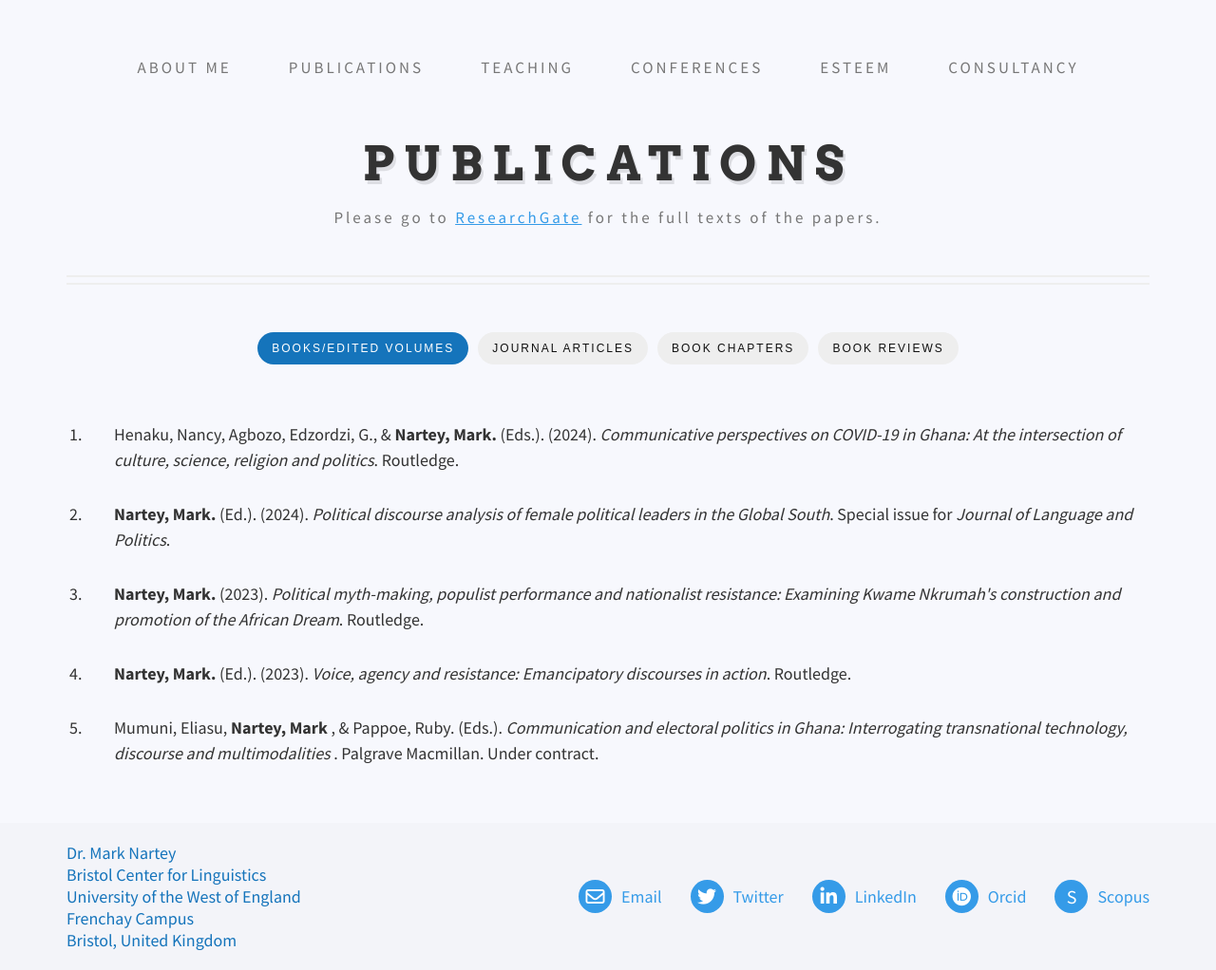
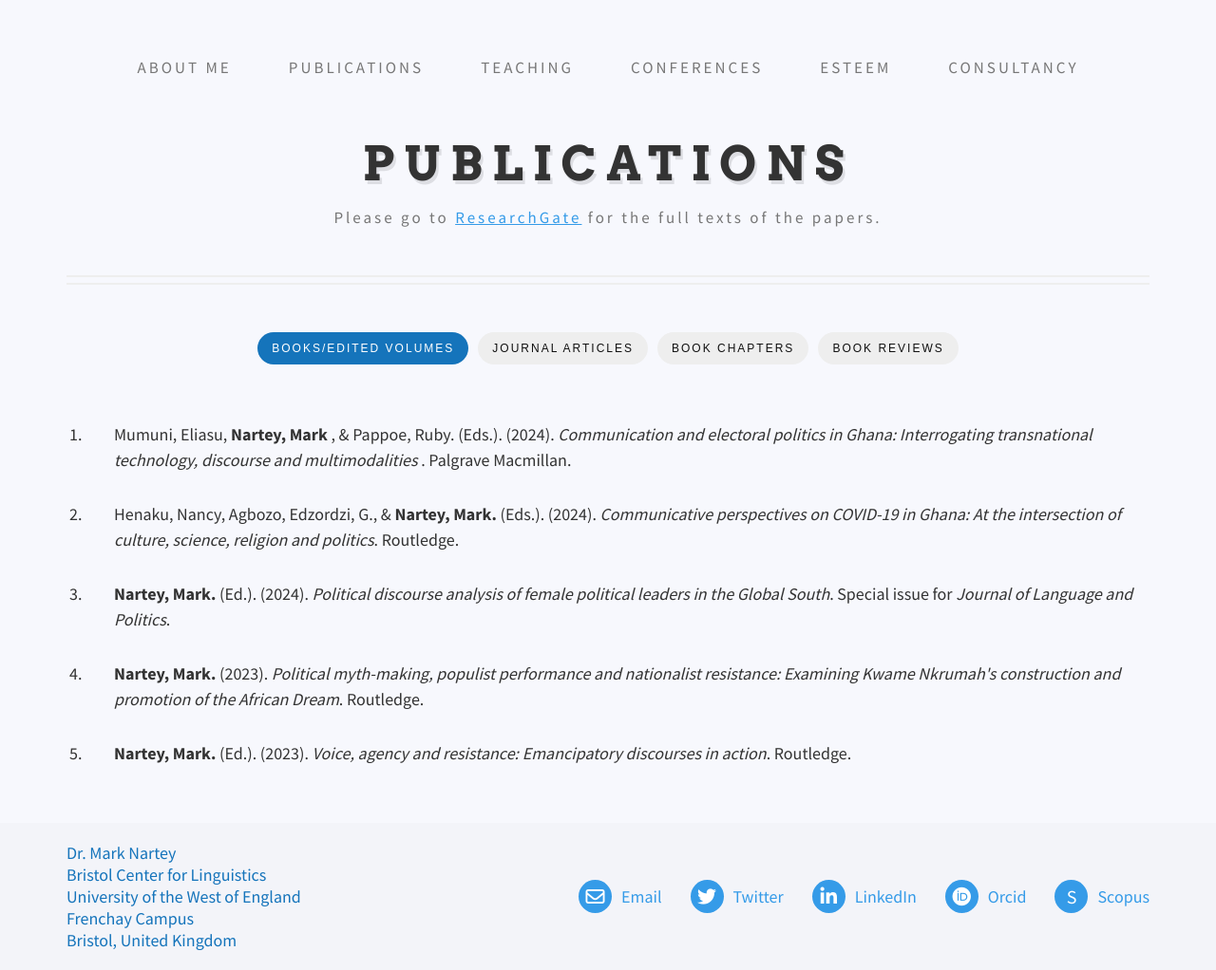
Before and after one commit to danielcornock/marknartey.com, a Jekyll site: the page built from _pages/publications.md, in a window 1280 px wide. Shown: the whole page at 95% size. Built offline with Jekyll 4.4.1, drawn with Linux system fonts in a browser that asks for light colours; nearby versions of some CDN libraries; some of the changed lines change nothing that is shown.

Commit message:
Update Content “Books”

```diff
--- a/_data/books.yml
+++ b/_data/books.yml
@@ -1,4 +1,8 @@
 items:
+  - content: "Mumuni, Eliasu, <b> Nartey, Mark </b>, & Pappoe, Ruby. (Eds.). (2024).
+      <i> Communication and electoral politics in Ghana: Interrogating
+      transnational technology, discourse and multimodalities </I>. Palgrave
+      Macmillan."
   - content: "Henaku, Nancy, Agbozo, Edzordzi, G., & <b> Nartey, Mark.</b> (Eds.).
       (2024). <i> Communicative perspectives on COVID-19 in Ghana: At the
       intersection of culture, science, religion and politics</I>. Routledge."
@@ -10,7 +14,3 @@ items:
       construction and promotion of the African Dream</I>. Routledge. "
   - content: "<b> Nartey, Mark.</b> (Ed.). (2023). <i> Voice, agency and resistance:
       Emancipatory discourses in action</I>. Routledge."
-  - content: "Mumuni, Eliasu, <b> Nartey, Mark </b>, & Pappoe, Ruby. (Eds.). <i>
-      Communication and electoral politics in Ghana: Interrogating transnational
-      technology, discourse and multimodalities </I>. Palgrave Macmillan. Under
-      contract."
```
